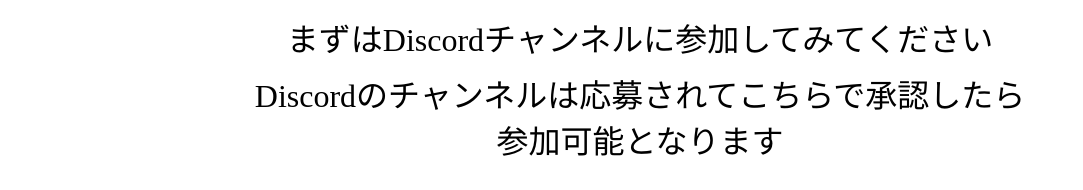
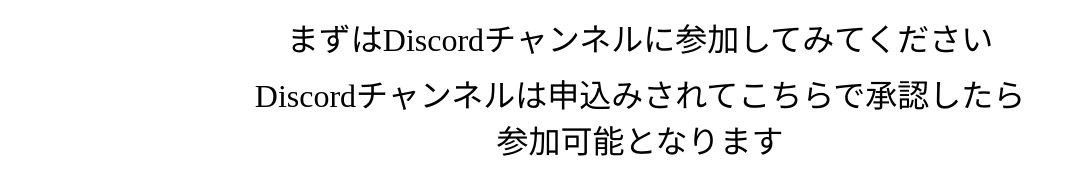
Before and after one commit to JUNGLE-ArtLabs/enshu_ecovillage, a React (Create React App) app: page / in a window 1280 px wide. Shown: the part 838-1028 px from the top of the page, without its empty margins (0-1083 px from the left). Built offline with nearby package versions, Linux system fonts and the light colour scheme; a web font is replaced by a local one.

Commit message:
Update About.js for deployment

```diff
--- a/src/pages/About.js
+++ b/src/pages/About.js
@@ -13,7 +13,7 @@
            いずれ土地を手に入れ家をセルフビルドして自然農で作物を作りDIYで作れるものは作っていくエコビレッジを作っていきたいと思っています。
            地域通貨KAI（貝）でエコビレッジ内での経済の構築、DAOの創設もしていきたいと思っています。</p>
         <p>まずはDiscordチャンネルに参加してみてください</p>
-        <p>Discordのチャンネルは応募されてこちらで承認したら参加可能となります</p>
+        <p>Discordチャンネルは申込みされてこちらで承認したら参加可能となります</p>
         <br />
 
         {/* QRコード表示 */}
```
